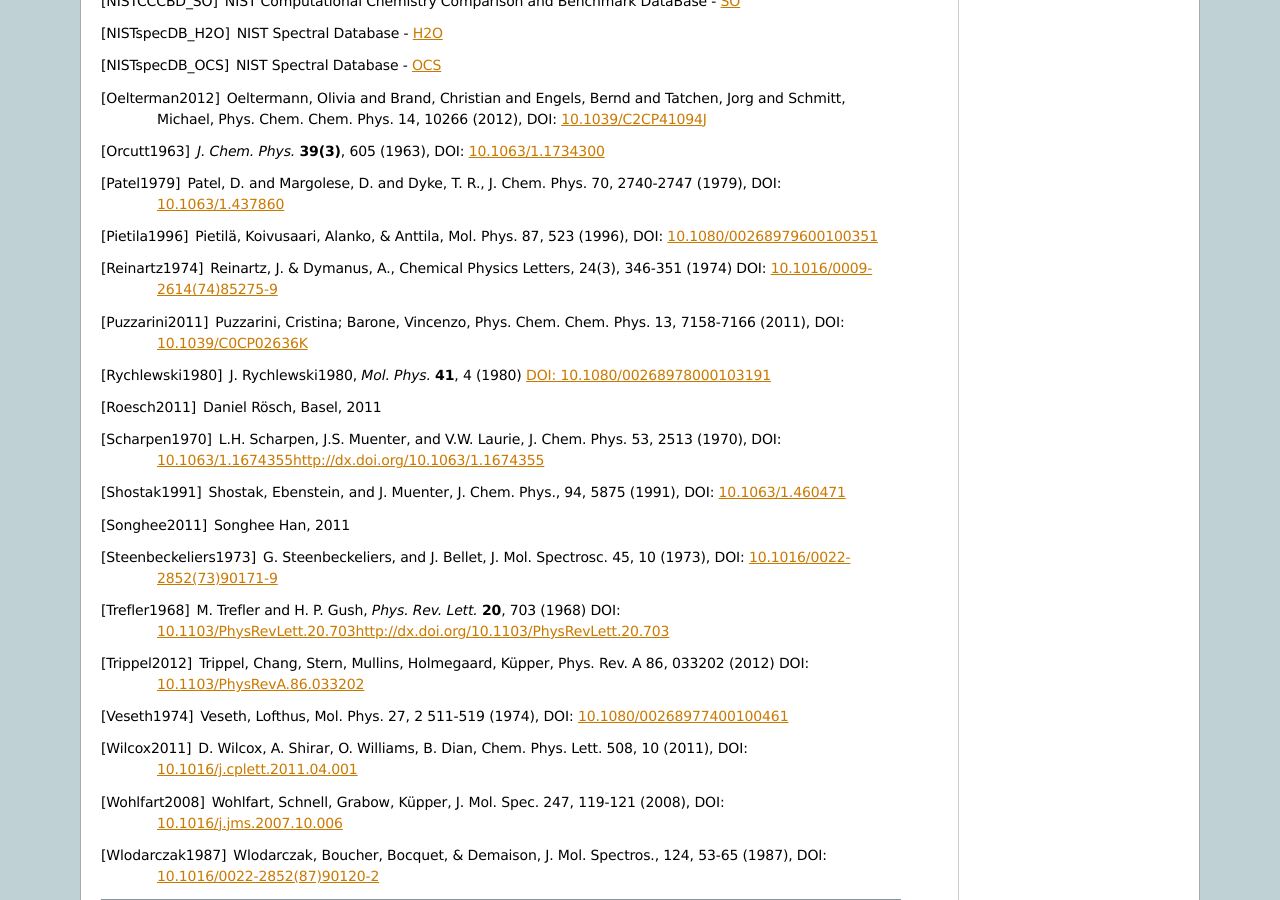
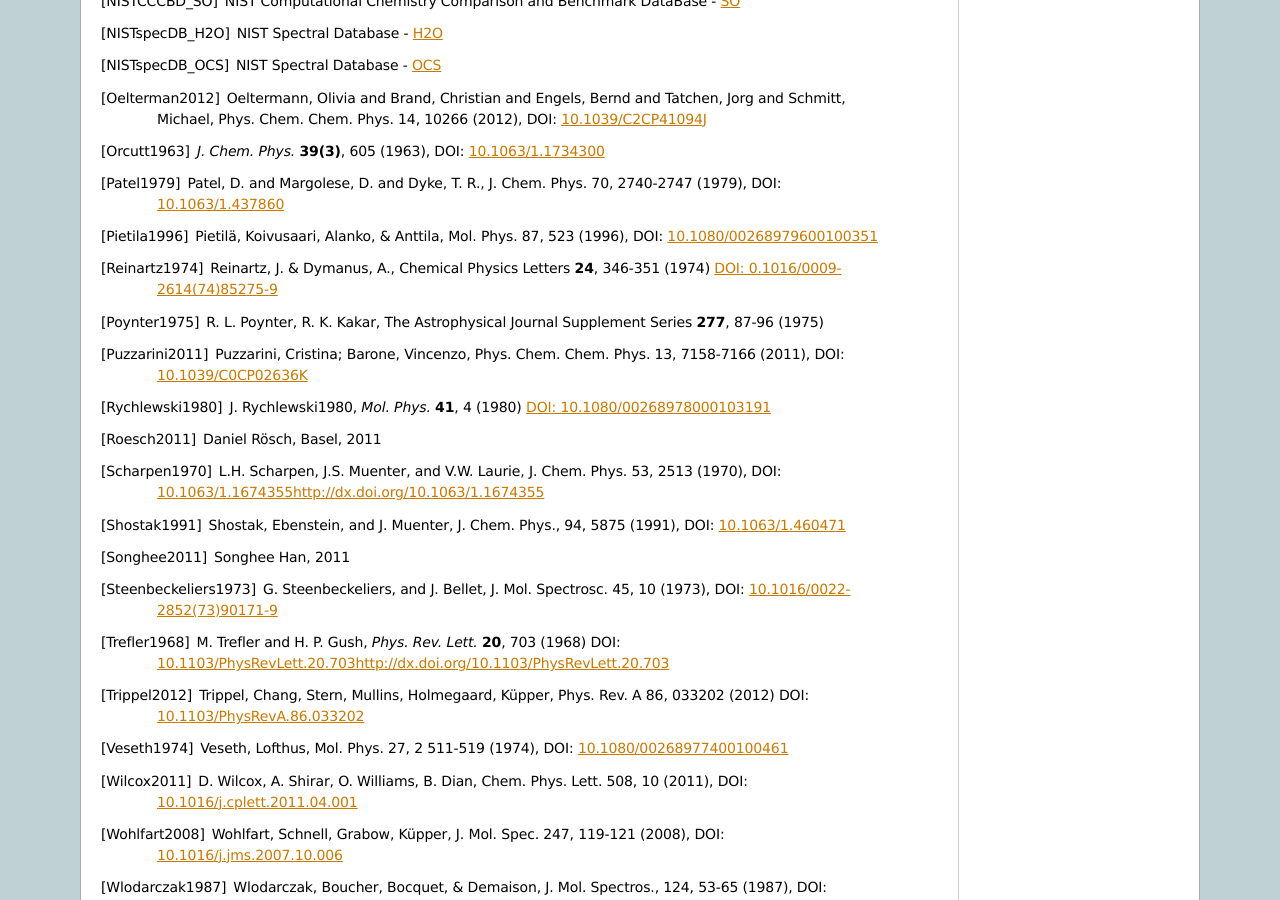
Before and after one commit to CFEL-CMI/cmistark, a Sphinx documentation site: the page built from doc/references.rst, in a window 1280 px wide and 900 px high, scrolled down 1865 px. Built offline with Sphinx 7.4.7, drawn with Linux system fonts in a browser that asks for light colours.

Commit message:
add/fix references

```diff
--- a/doc/references.rst
+++ b/doc/references.rst
@@ -106,8 +106,10 @@
                DOI: `10.1063/1.437860 <http://dx.doi.org/10.1063/1.437860>`_
 .. [Pietila1996] Pietilä, Koivusaari, Alanko, & Anttila, Mol. Phys. 87, 523 (1996), DOI:
                  `10.1080/00268979600100351 <http://dx.doi.org/10.1080/00268979600100351>`_
-.. [Reinartz1974] Reinartz, J. & Dymanus, A., Chemical Physics Letters, 24(3), 346-351 (1974) DOI:
-                  `10.1016/0009-2614(74)85275-9 <http://dx.doi.org/10.1016/0009-2614(74)85275-9>`_
+.. [Reinartz1974] Reinartz, J. & Dymanus, A., Chemical Physics Letters **24**, 346-351 (1974) `DOI:
+                  0.1016/0009-2614(74)85275-9 <http://dx.doi.org/10.1016/0009-2614(74)85275-9>`_
+.. [Poynter1975] R. L. Poynter, R. K. Kakar, The Astrophysical Journal Supplement Series **277**,
+                 87-96 (1975)
 .. [Puzzarini2011] Puzzarini, Cristina; Barone, Vincenzo, Phys. Chem. Chem. Phys. 13, 7158-7166
                    (2011), DOI: `10.1039/C0CP02636K <http://dx.doi.org/10.1039/C0CP02636K>`_
 .. [Rychlewski1980] J. Rychlewski1980, *Mol. Phys.* **41**, 4 (1980) `DOI: 10.1080/00268978000103191
```
